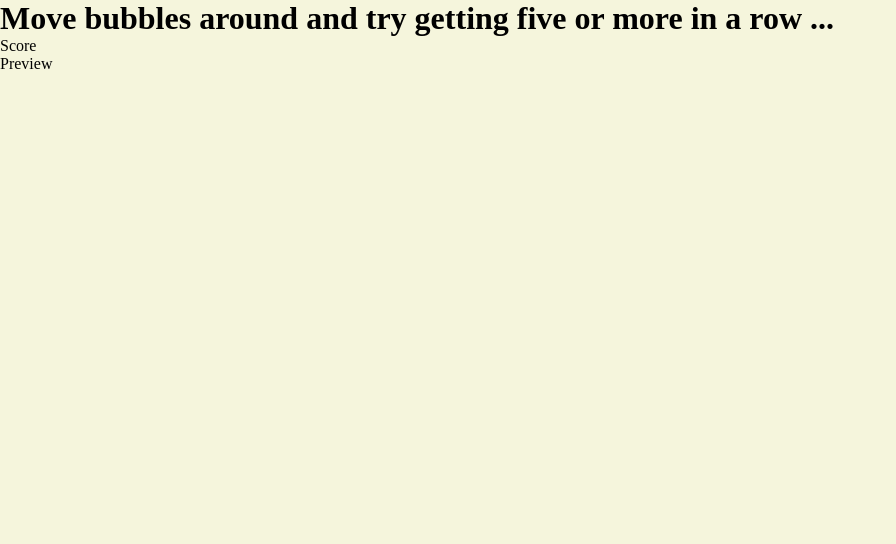
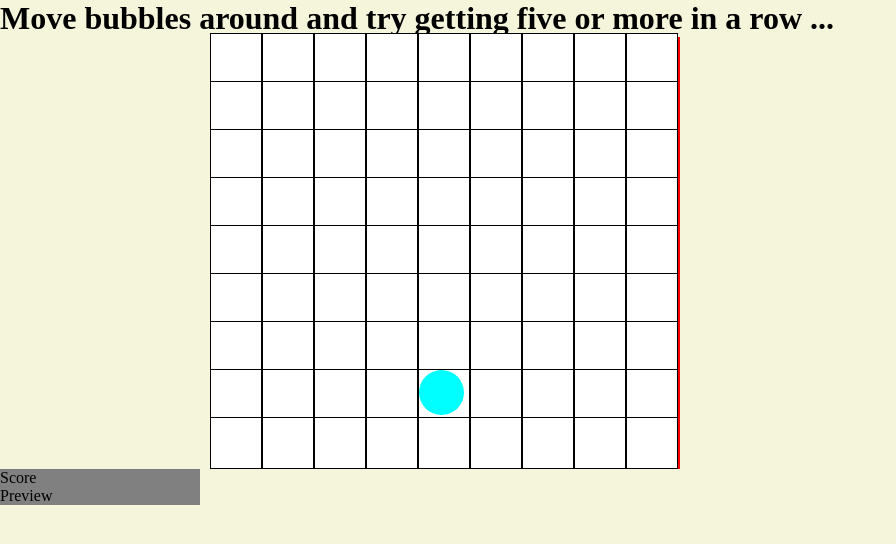
Before and after one commit to junedev/Five_or_more, a PHP site: page /home.html in a window 1280 px wide. Shown: the top 544 px of the page, without its empty margins (0-896 px from the left). Run offline with PHP 8.4, Linux system fonts and the light colour scheme; some libraries are stand-ins or nearby versions.

Commit message:
Grid generated, random colored bubbles can be placed on the field

```diff
--- a/app.js
+++ b/app.js
@@ -1,3 +1,42 @@
 $(function(){
 	console.log("READY");
+	Fom.setup();
 })
+
+var Fom = Fom || {};
+
+Fom.setup= function(){
+	this.size=9;
+	var newBox;
+	var squareSeed = $("#grid")[0];
+
+	//Create grid
+	for(var i = 0; i<(this.size*this.size);i++){
+		newBox=document.createElement("div");
+		newBox.className="box";
+		newBox.id=i;
+		squareSeed.appendChild(newBox);
+	}
+
+	this.boxes=$(".box");
+	Fom.placeBubble();
+}
+
+Fom.addBubble = function(container){
+	var $newBubble=$(document.createElement("div"));
+	$newBubble.css("background-color",Fom.colorPicker());
+	$newBubble.addClass("bubble");
+	container.appendChild($newBubble[0]);
+}
+
+Fom.colorPicker=function (){
+	var colors=["red", "blue", "pink", "green", "cyan", "yellow","orange"];
+	return colors[Math.floor(Math.random()*colors.length)];
+}
+
+Fom.placeBubble=function(){
+	var position= Math.floor(Math.random()*this.size*this.size);
+	Fom.addBubble($("#"+position)[0]);
+
+	//place only on free field and mark as taken after placing
+}
--- a/style.css
+++ b/style.css
@@ -6,3 +6,30 @@
 body {
 	background-color: beige;
 }
+
+aside {
+	width: 200px;
+	background-color: grey;
+	float: left;
+}
+
+#grid {
+	margin-left:210px;
+	width:470px;
+	background-color: red;
+}
+
+div .box{
+	width:50px;
+	height: 50px;
+	background-color: white;
+	border: 1px solid black;
+	display: inline-block;
+	margin: -4px 0;
+}
+
+div .bubble {
+	width:45px;
+	height: 45px;
+	border-radius: 22.5px;
+}
```
